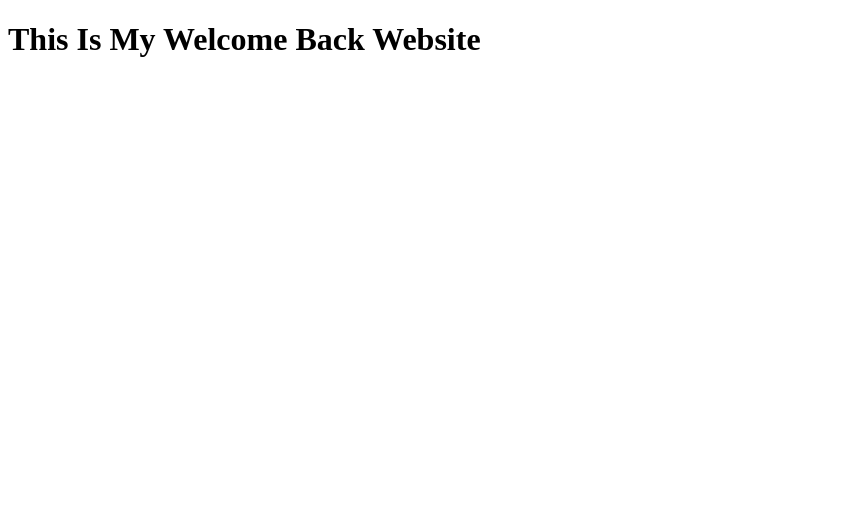
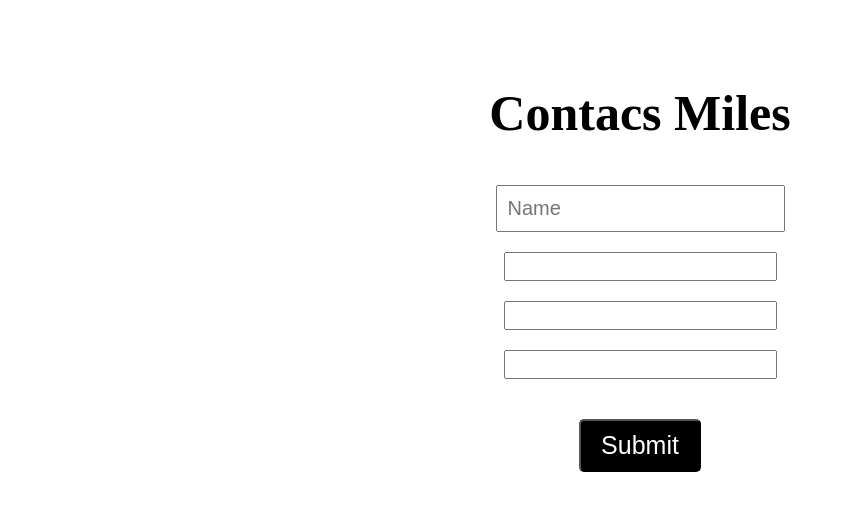
Before and after one commit to asifhasan973/welcome-back, a plain HTML site: page index.html in a window 1280 px wide. Shown: the whole page, without its empty margins (0-845 px from the left). Drawn offline with Linux system fonts and the light colour scheme.

Commit message:
contacts

```diff
--- a/index.html
+++ b/index.html
@@ -3,11 +3,19 @@
 <head>
     <meta charset="UTF-8">
     <meta name="viewport" content="width=device-width, initial-scale=1.0">
-    <title>Document</title>
+    <title>Contacts</title>
+    <link rel="stylesheet" href="style.css">
 </head>
 <body>
-    <h1>
-        This Is My Welcome Back Website
+    <h1 class="head">
+        Contacs Miles
     </h1>
+    <div class="put">
+        <input class="name" type="name" placeholder="Name"><br>
+        <input class="email" type="email"> <br>
+        <input class="phone" type="phone"><br>
+        <input class="message" type="message"> <br>
+        <button class="btn">Submit</button>
+    </div>
 </body>
 </html>
--- /dev/null
+++ b/style.css
@@ -0,0 +1,41 @@
+.head {
+    text-align: center;
+
+    font-size: 50px;
+    padding-top: 50px;
+}
+
+.btn {
+    color: white;
+    background-color: black;
+    margin-top: 30px;
+    padding: 10px 20px;
+    border-radius: 5px;
+    font-size: 25px;
+
+}
+
+div {
+    text-align: center;
+}
+
+.name {
+    margin: 10px;
+    font-size: 20px;
+    padding: 10px;
+}
+
+.email {
+    margin: 10px;
+    font-size: 20px;
+}
+
+.phone {
+    margin: 10px;
+    font-size: 20px;
+}
+
+.message {
+    margin: 10px;
+    font-size: 20px;
+}
```
